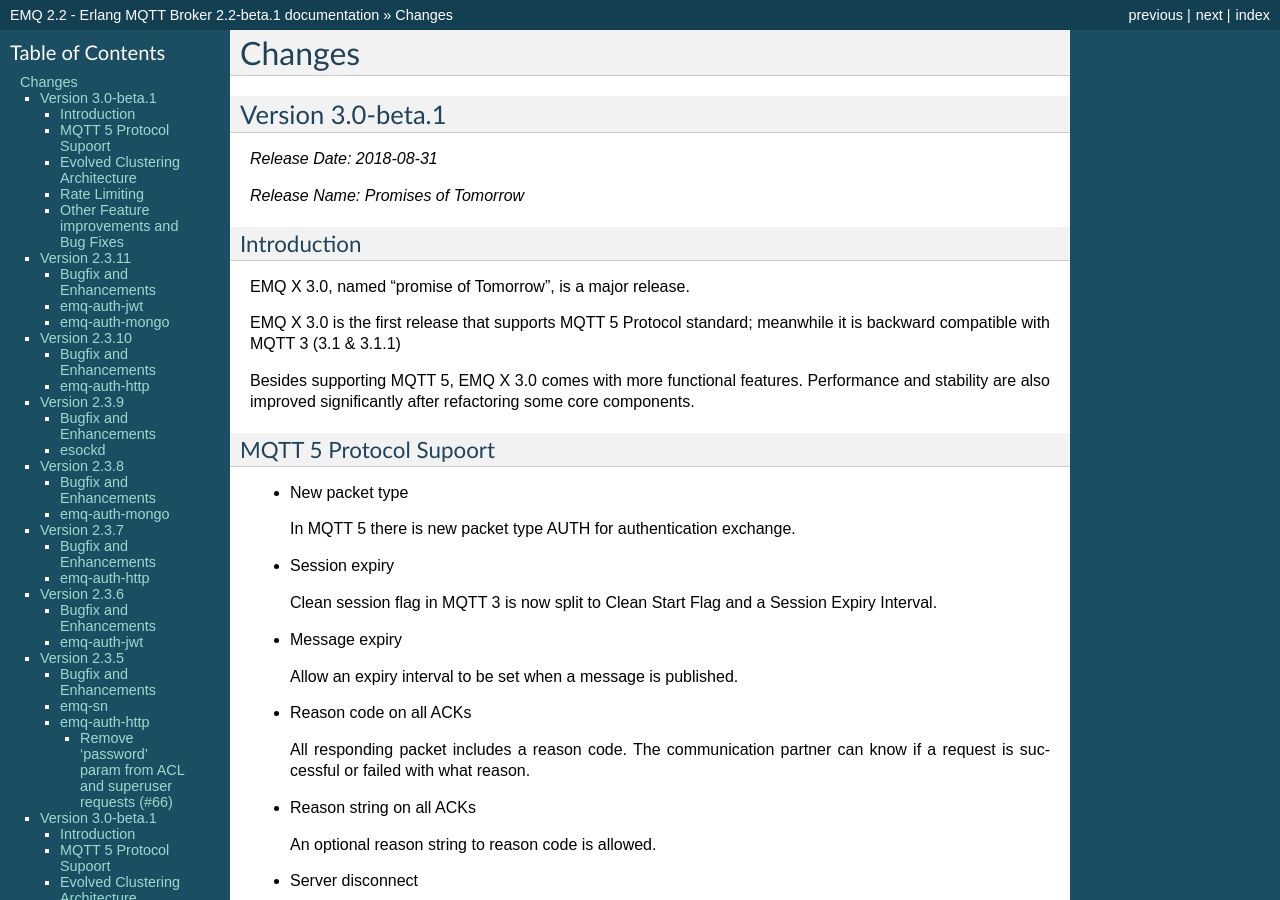
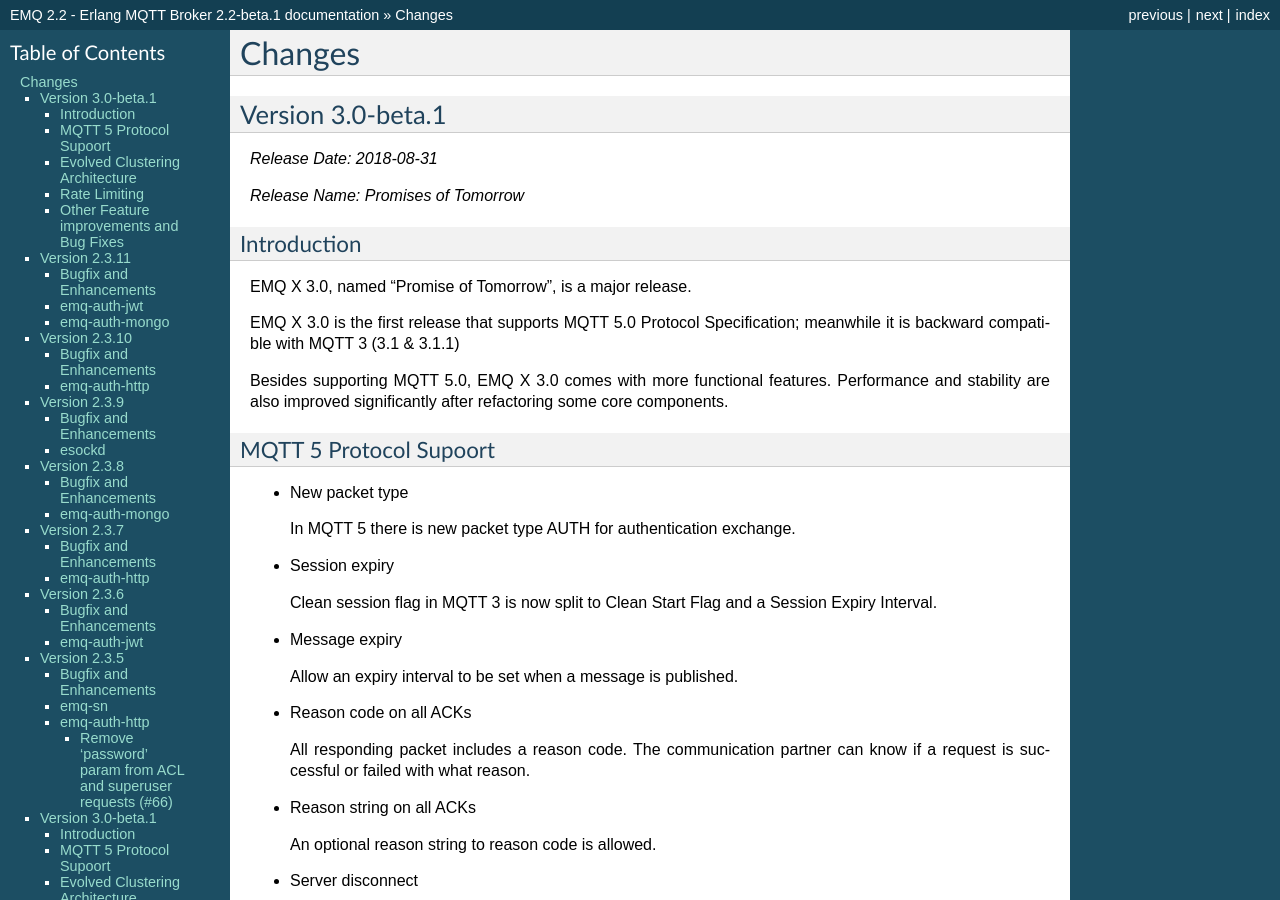
Before and after one commit to emqxarchive/emqx-docs-en, a Sphinx documentation site: the page built from source/changes.rst, in a window 1280 px wide and 900 px high. Built offline with Sphinx 7.4.7, drawn with Linux system fonts in a browser that asks for light colours.

Commit message:
Update 3.0-beta.1 release notes

```diff
--- a/source/changes.rst
+++ b/source/changes.rst
@@ -18,11 +18,11 @@
 Introduction
 ------------
 
-EMQ X 3.0, named "promise of Tomorrow", is a major release.
-
-EMQ X 3.0 is the first release that supports MQTT 5 Protocol standard; meanwhile it is backward compatible with MQTT 3 (3.1 & 3.1.1)
-
-Besides supporting MQTT 5, EMQ X 3.0 comes with more functional features. Performance and stability are also improved significantly after refactoring some core components.
+EMQ X 3.0, named "Promise of Tomorrow", is a major release.
+
+EMQ X 3.0 is the first release that supports MQTT 5.0 Protocol Specification; meanwhile it is backward compatible with MQTT 3 (3.1 & 3.1.1)
+
+Besides supporting MQTT 5.0, EMQ X 3.0 comes with more functional features. Performance and stability are also improved significantly after refactoring some core components.
 
 MQTT 5 Protocol Supoort
 -----------------------
```
